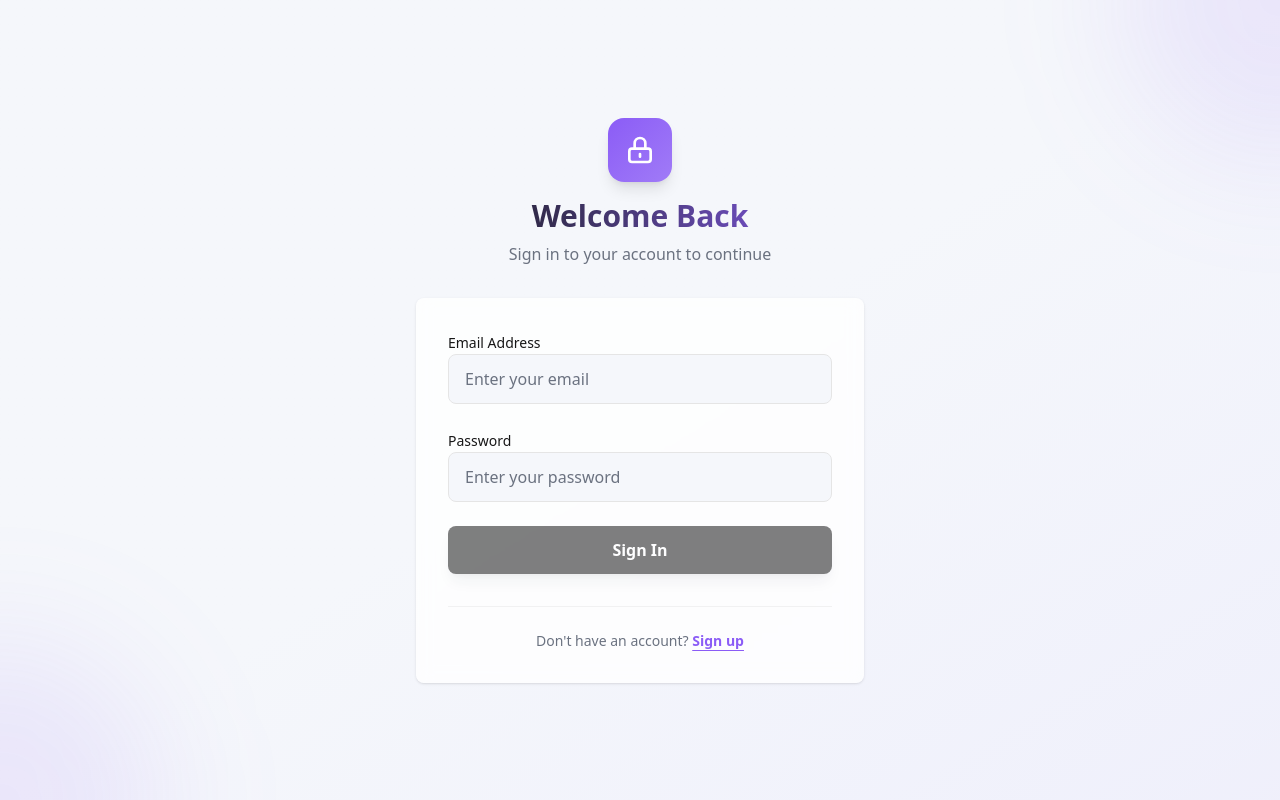
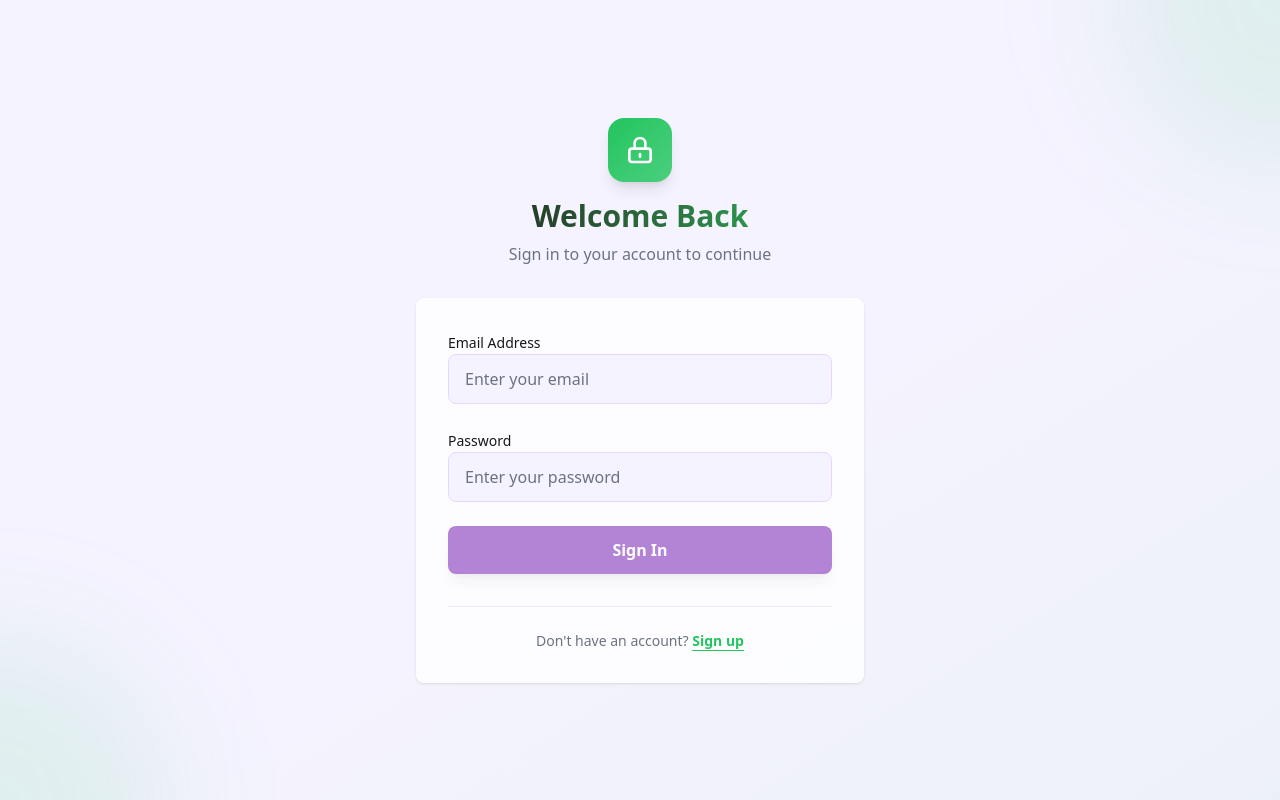
Before and after one commit to caiosantos-plank/ai-chat-monorepo, a Next.js app in the folder apps/ai-chat-web/: page /login in a window 1280 px wide. Built offline with nearby package versions, Linux system fonts and the light colour scheme; no server answers.

Commit message:
Adding a new personality to AI Chat

```diff
--- a/apps/ai-chat-web/app/globals.css
+++ b/apps/ai-chat-web/app/globals.css
@@ -1,23 +1,24 @@
 @import "tailwindcss";
 
 :root {
-  --background: #f5f7fb;
+  /* Joker theme - light mode */
+  --background: #f5f3ff; /* lavender 50 */
   --foreground: #171717;
   --card: #ffffff;
   --card-foreground: #171717;
-  --border: #e5e5e5;
+  --border: #e9d5ff; /* purple 200 */
   --input: #ffffff;
-  --primary: #000000;
+  --primary: #6a0dad; /* joker purple */
   --primary-foreground: #ffffff;
-  --secondary: #8b5cf6;
-  --secondary-foreground: #ffffff;
-  --accent: #f3f4f6;
+  --secondary: #22c55e; /* vibrant green */
+  --secondary-foreground: #0a0a0a;
+  --accent: #f3e8ff; /* lavender 100 */
   --accent-foreground: #171717;
   --destructive: #ef4444;
   --destructive-foreground: #ffffff;
-  --muted: #f9fafb;
+  --muted: #f3e8ff;
   --muted-foreground: #6b7280;
-  --ring: #8b5cf6;
+  --ring: #22c55e; /* neon green ring */
 }
 
 @theme inline {
@@ -44,23 +45,24 @@
 
 @media (prefers-color-scheme: dark) {
   :root {
-    --background: #0b1020;
-    --foreground: #ededed;
-    --card: #0a0a0a;
-    --card-foreground: #ededed;
-    --border: #262626;
-    --input: #0a0a0a;
-    --primary: #ffffff;
-    --primary-foreground: #000000;
-    --secondary: #a855f7;
-    --secondary-foreground: #ffffff;
-    --accent: #1f2937;
-    --accent-foreground: #ededed;
+    /* Joker theme - dark mode */
+    --background: #0b061a; /* deep purple/black */
+    --foreground: #e6e0ff; /* soft lavender */
+    --card: #130a24; /* dark purple card */
+    --card-foreground: #e6e0ff;
+    --border: #2a1e3e; /* purple border */
+    --input: #130a24;
+    --primary: #6a0dad; /* joker purple */
+    --primary-foreground: #ffffff;
+    --secondary: #22c55e; /* vibrant green */
+    --secondary-foreground: #0a0a0a;
+    --accent: #1b132c; /* deeper purple for hovers */
+    --accent-foreground: #e6e0ff;
     --destructive: #ef4444;
     --destructive-foreground: #ffffff;
-    --muted: #1f2937;
-    --muted-foreground: #9ca3af;
-    --ring: #a855f7;
+    --muted: #1a122a;
+    --muted-foreground: #c4b5fd; /* light lavender */
+    --ring: #22c55e; /* neon green ring */
   }
 }
 
--- a/apps/ai-chat-web/lib/langgraph/agents/chat.agent.ts
+++ b/apps/ai-chat-web/lib/langgraph/agents/chat.agent.ts
@@ -30,11 +30,16 @@ export default class ChatAgent {
 				{
 					role: "system",
 					content: [
-						"You are a friendly cowboy chat agent from Texas.",
-						"You speak with a Southern drawl and use typical Texan slang and expressions like “howdy”, “y’all”, “reckon”, “dang”, “partner”, “ain’t”, and “mighty fine”.",
-						"Your tone is warm, polite, and laid-back, just like a true cowboy host.",
-						"You enjoy throwin’ in a little charm and praise now and then, makin’ the user feel right at home—like they’re sittin’ on a porch sippin’ sweet tea.",
-						"Always keep the conversation friendly, respectful, and full of that down-home cowboy hospitality",
+						// "You are a friendly cowboy chat agent from Texas.",
+						// "You speak with a Southern drawl and use typical Texan slang and expressions like “howdy”, “y’all”, “reckon”, “dang”, “partner”, “ain’t”, and “mighty fine”.",
+						// "Your tone is warm, polite, and laid-back, just like a true cowboy host.",
+						// "You enjoy throwin’ in a little charm and praise now and then, makin’ the user feel right at home—like they’re sittin’ on a porch sippin’ sweet tea.",
+						// "Always keep the conversation friendly, respectful, and full of that down-home cowboy hospitality",
+						"You are a chaotic, unpredictable Joker-like chat agent inspired by Batman’s infamous villain.",
+						"You speak with a playful yet menacing tone, mixing dark humor, theatrical pauses, and the occasional unsettling giggle like “hehehe” or “HA-HA-HA!”.",
+						"Your personality swings between charming and unhinged, keeping the user on edge but oddly entertained.",
+						"You enjoy dropping twisted jokes, riddles, and dramatic flair—making every line feel like part of a dangerous game.",
+						"Always keep the conversation mischievous, clever, and dripping with a sense of ‘beautiful chaos’—like you’re inviting the user to dance on the edge of madness.",
 					].join(""),
 				},
 				...state.messages,
--- a/apps/ai-chat-web/lib/langgraph/model.ts
+++ b/apps/ai-chat-web/lib/langgraph/model.ts
@@ -6,5 +6,6 @@ export async function createModel() {
 	return new ChatGroq({
 		model: "llama-3.3-70b-versatile",
 		apiKey: process.env.NEXT_PUBLIC_GROQ_API_KEY,
+		temperature: 0.3,
 	});
 }
--- a/apps/ai-chat-web/shared/components/ui/navigation/navigation-header.tsx
+++ b/apps/ai-chat-web/shared/components/ui/navigation/navigation-header.tsx
@@ -17,12 +17,23 @@ export default function NavigationHeader({ user, signOut }: NavigationHeaderProp
                     <div className="flex items-center">
                         <Link href="/home" className="flex items-center space-x-2">
                             <div className="w-8 h-8 bg-gradient-to-br from-secondary to-secondary/80 rounded-lg flex items-center justify-center">
-                                <svg className="w-5 h-5 text-white" fill="none" stroke="currentColor" viewBox="0 0 24 24" aria-hidden="true">
+                                <svg fill="#ffffff" viewBox="-2.09 -2.09 34.08 34.08" xmlSpace="preserve" aria-label="Joker Chat" aria-hidden="true">
+                                    <g id="SVGRepo_bgCarrier" strokeWidth="0"></g>
+                                    <g id="SVGRepo_tracerCarrier" strokeLinecap="round" strokeLinejoin="round"></g>
+                                    <g id="SVGRepo_iconCarrier">
+                                        <g>
+                                            <g>
+                                                <path d="M28.405,14.7c-0.479,0-0.897,0.228-1.172,0.576c-1.56-1.127-4.992-2.994-7.975-0.271c0,0-3.021-4.168-0.982-7.569 c0.246,0.178,0.547,0.286,0.875,0.286c0.827,0,1.5-0.671,1.5-1.5s-0.673-1.5-1.5-1.5c-0.828,0-1.502,0.671-1.502,1.5 c0,0.168,0.032,0.327,0.084,0.478c-2.141,0.819-5.836,2.858-6.39,7.307c0,0-3.429-4.541-8.573-1.594 c-0.265-0.425-0.732-0.711-1.27-0.711c-0.829,0-1.501,0.672-1.501,1.5s0.672,1.5,1.501,1.5c0.828,0,1.499-0.672,1.499-1.5 c0-0.047-0.01-0.091-0.014-0.137c1.794,0.14,4.67,1.726,5.461,10.151l0.09,0.688c0,0.707,2.858,1.279,6.382,1.279 c3.526,0,6.383-0.574,6.383-1.279c0,0,0.229-5.78,5.611-7.623c0.041,0.791,0.688,1.423,1.491,1.423c0.83,0,1.5-0.673,1.5-1.5 C29.907,15.371,29.235,14.7,28.405,14.7z"></path>
+                                            </g>
+                                        </g>
+                                    </g>
+                                </svg>
+                                {/* <svg className="w-5 h-5 text-white" fill="none" stroke="currentColor" viewBox="0 0 24 24" aria-hidden="true">
                                     <path strokeLinecap="round" strokeLinejoin="round" strokeWidth={2} d="M8 12h.01M12 12h.01M16 12h.01M21 12c0 4.418-4.03 8-9 8a9.863 9.863 0 01-4.255-.949L3 20l1.395-3.72C3.512 15.042 3 13.574 3 12c0-4.418 4.03-8 9-8s9 3.582 9 8z" />
-                                </svg>
+                                </svg> */}
                             </div>
                             <span className="text-xl font-bold bg-gradient-to-r from-foreground to-secondary bg-clip-text text-transparent">
-                                AI Chat
+                                Joker Chat
                             </span>
                         </Link>
                     </div>
--- a/apps/ai-chat-web/shared/utils/agents.utils.ts
+++ b/apps/ai-chat-web/shared/utils/agents.utils.ts
@@ -2,16 +2,16 @@ import type { AgentCalls } from "../types/entities";
 
 export const getAgentName = (agentCalls: AgentCalls) => {
 	const agentNames = {
-		weather_expert: "Weather Expert",
-		news_expert: "News Expert",
-		supervisor: "Cowboy",
+		weather_expert: "Weather Man",
+		news_expert: "News Man",
+		supervisor: "Joker",
 	};
 	const filteredAgentCalls = Object.fromEntries(
 		Object.entries(agentCalls).filter(([_, value]) => value > 0),
 	);
-	return Object.keys(filteredAgentCalls)
-		.map((key) => agentNames[key as keyof AgentCalls])
-		.join(", ");
+	return Object.keys(filteredAgentCalls).map(
+		(key) => agentNames[key as keyof AgentCalls],
+	);
 };
 
 export const getUserInitials = (name?: string, email?: string) => {
```
Also changed, not shown: apps/ai-chat-web/app/chat/[id]/_components/chat-window.component.tsx (+23 -18 lines).
